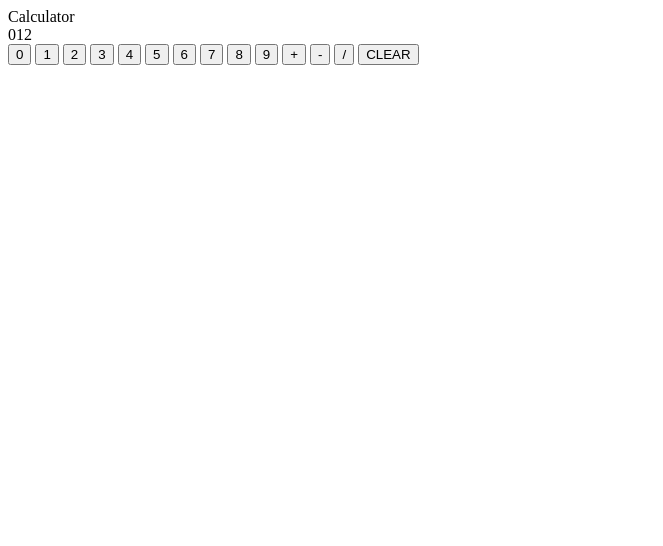
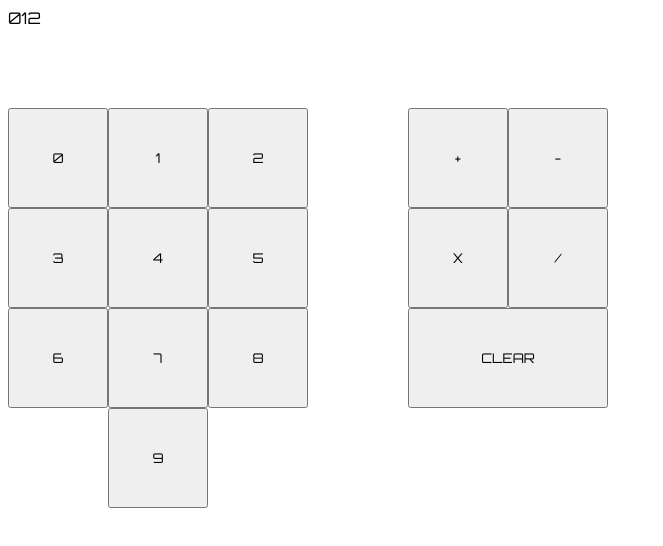
Before and after one commit to RosiePlatten/calculator, a plain HTML site: page index.html in a window 1280 px wide. Shown: the whole page, without its empty margins (0-663 px from the left). Drawn offline with Linux system fonts and the light colour scheme.

Commit message:
fixed layout

```diff
--- a/index.html
+++ b/index.html
@@ -1,22 +1,26 @@
 <html>
-    <head>Calculator</head>
+    <head>
+        <title>Calculator</title>
+        <script type="text/javascript" src="script.js"></script>
+        <link rel ="stylesheet" href ="styles.css">
+    </head>
     <body>
-        <script type="text/javascript" src="script.js"></script>
         <div id="calculator">
             <div id="display">012</div>
-            <button id="zero">0</button>
-            <button id="one">1</button>
-            <button id="two">2</button>
-            <button id="three">3</button>
-            <button id="four">4</button>
-            <button id="five">5</button>
-            <button id="six">6</button>
-            <button id="seven">7</button>
-            <button id="eight">8</button>
-            <button id="nine">9</button>
-            <button id="plus">+</button>
-            <button id="minus">-</button>
-            <button id="divide">/</button>
+            <button class="numbers" id="zero">0</button>
+            <button class="numbers" id="one">1</button>
+            <button class="numbers" id="two">2</button>
+            <button class="numbers" id="three">3</button>
+            <button class="numbers" id="four">4</button>
+            <button class="numbers" id="five">5</button>
+            <button class="numbers" id="six">6</button>
+            <button class="numbers" id="seven">7</button>
+            <button class="numbers" id="eight">8</button>
+            <button class="numbers" id="nine">9</button>
+            <button class="operators" id="add">+</button>
+            <button class="operators" id="subtract">-</button>
+            <button class="operators" id="divide">/</button>
+            <button class="operators" id="multiply">X</button>
             <button id="clear">CLEAR</button>
         </div>
 
--- /dev/null
+++ b/styles.css
@@ -0,0 +1,63 @@
+@font-face {
+    font-family: "orbitron";
+    src: URL("Orbitron-VariableFont_wght.ttf") format("truetype") ;
+}
+button{
+    font-family: "orbitron";
+}
+#calculator{
+    height: 500px;
+    width: 600px;
+    display: grid;
+    grid-template-columns: repeat(6,1fr);
+    grid-template-rows: repeat(5,1fr);
+    font-family: "orbitron";
+}
+#display{
+    grid-area: 1/1/2/4;
+}
+#zero{
+    grid-area: 2 / 1 / 3 /2 ;
+}
+#one{
+    grid-area: 2/2/3/3;
+}
+#two{
+    grid-area: 2/3/3/4;
+}
+#three{
+    grid-area: 3/1/4/2;
+}
+#four{
+    grid-area: 3/2/4/3;
+}
+#five{
+    grid-area: 3/3/4/4;
+}
+#six{
+    grid-area: 4/1/5/2;
+}
+#seven{
+    grid-area: 4/2/5/3;
+}
+#eight{
+    grid-area: 4/3/5/4;
+}
+#nine{
+    grid-area: 5/2/6/3;
+}
+#add{
+    grid-area: 2/5/3/6;
+}
+#subtract{
+    grid-area: 2/6/3/7;
+}
+#multiply{
+    grid-area: 3/5/4/6;
+}
+#divide{
+    grid-area: 3/6/4/7;
+}
+#clear{
+    grid-area: 4/5/5/7;
+}
```
Also changed, not shown: Orbitron-VariableFont_wght.ttf (added).
